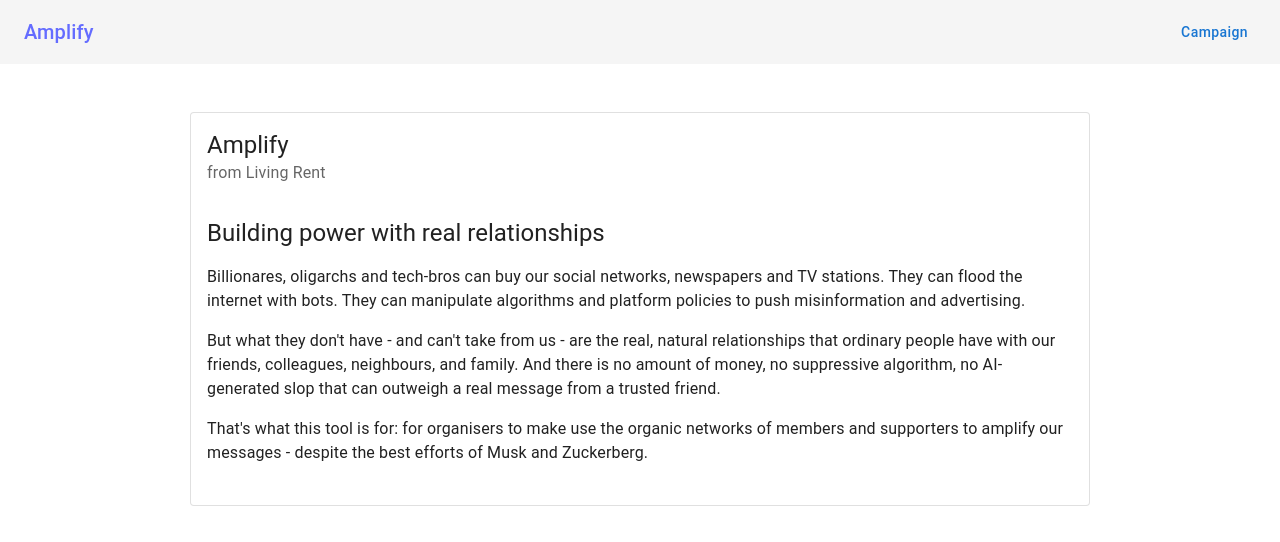
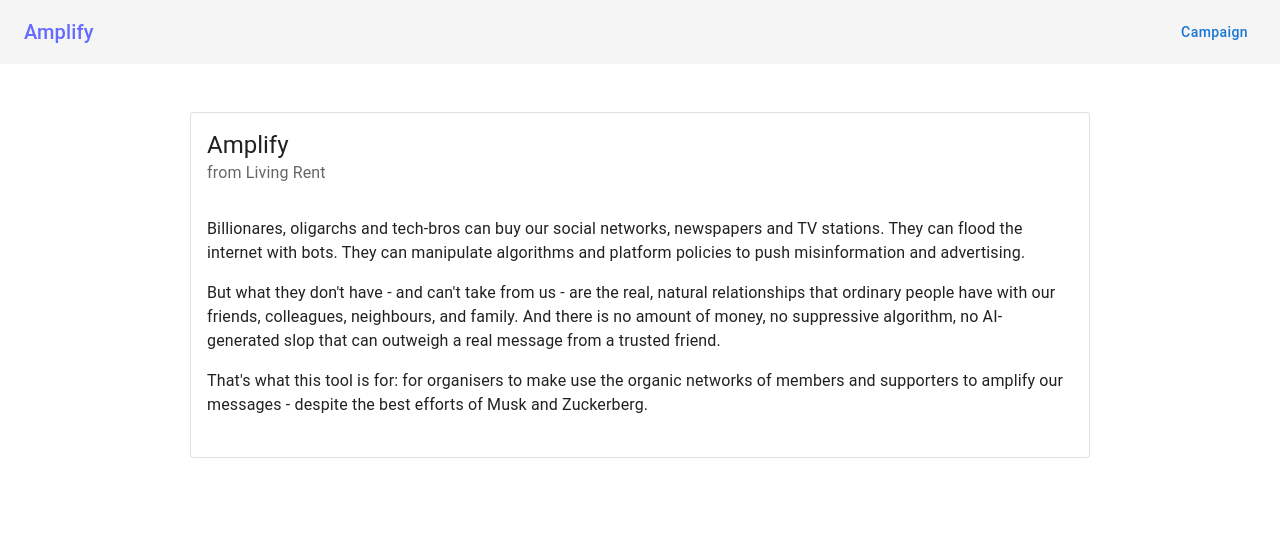
Before and after one commit to gordonmaloney/amplify, a React (Vite) app: page / in a window 1280 px wide. Shown: the top 542 px of the page. Built offline with nearby package versions, Linux system fonts and the light colour scheme.

Commit message:
uploading

```diff
--- a/src/Home.jsx
+++ b/src/Home.jsx
@@ -7,9 +7,7 @@ export default function Home() {
       <Card variant="outlined">
         <CardHeader title="Amplify" subheader="from Living Rent" />
         <CardContent>
-          <Typography variant="h5" sx={{ mb: 2 }}>
-            Building power with real relationships
-          </Typography>
+
           <Typography paragraph>
             Billionares, oligarchs and tech-bros can buy our social networks,
             newspapers and TV stations. They can flood the internet with bots.
```
